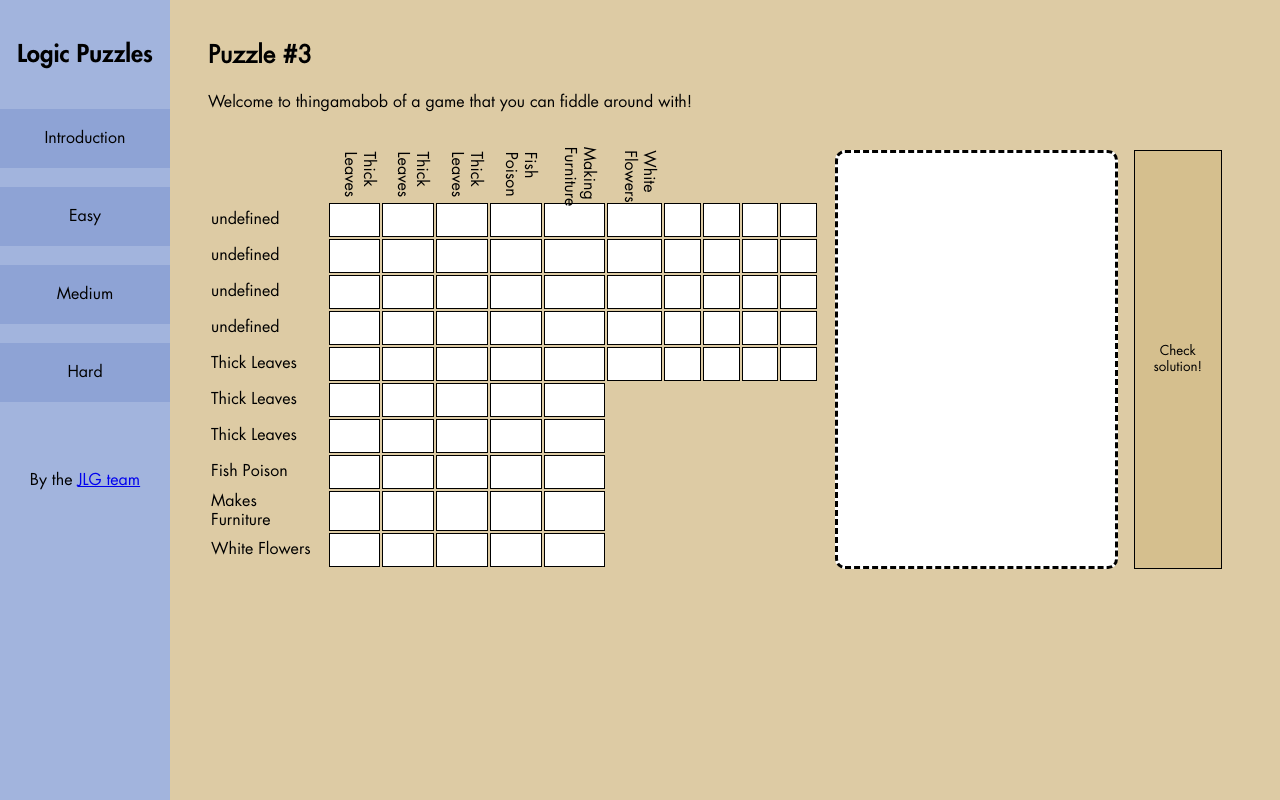
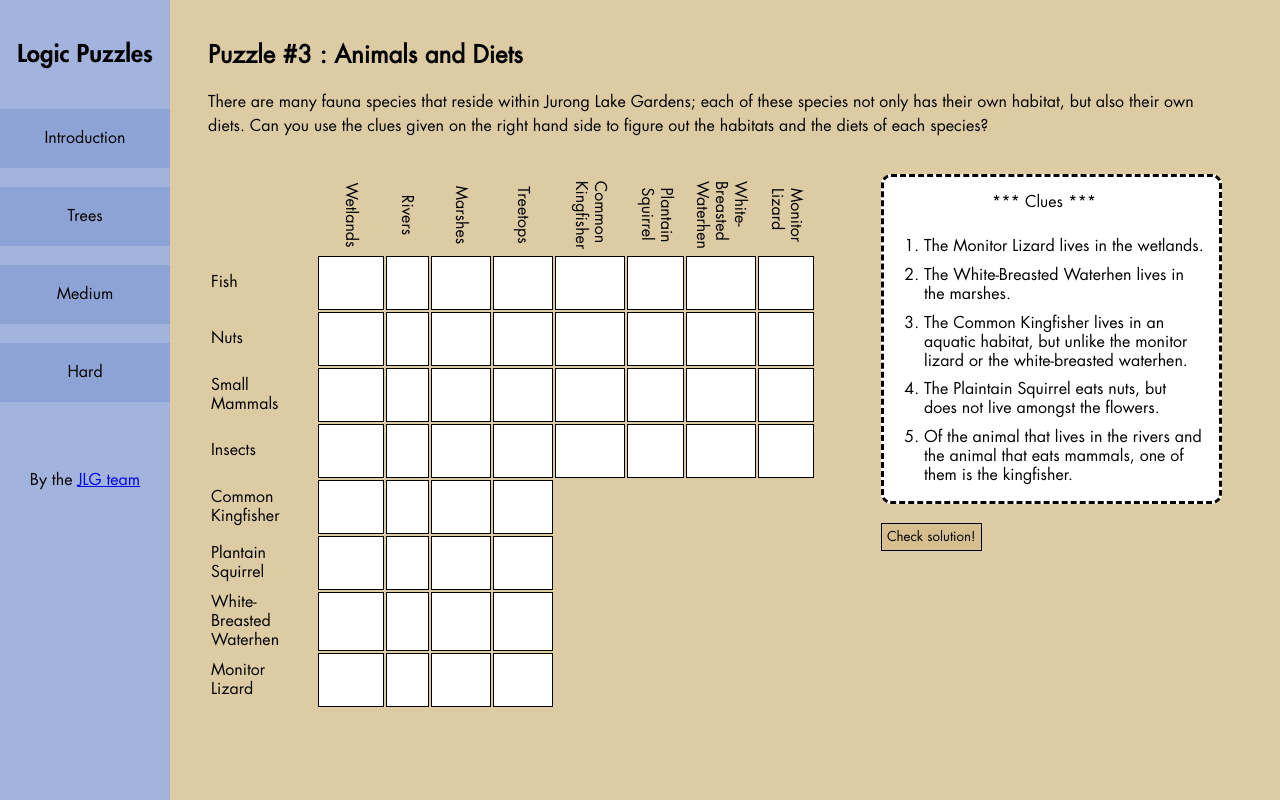
Before and after one commit to kevfo/Logic-Puzzles-in-HTML, a plain HTML site: page index.html in a window 1280 px wide. Both pictures are taken after a click on the element "Hard". Drawn offline with Linux system fonts and the light colour scheme.

Commit message:
Second major commit
Game is barely functional

```diff
--- a/assets/levelData.js
+++ b/assets/levelData.js
@@ -1,42 +1,57 @@
 // This file is used to store data on levels:
 const levelOne = {
   rowTitles : [
-    'White Flowers',
-    'Makes Furniture',
-    'Fish Poison',
+    'Pong Pong',
+    'Hard Milkwood',
+    'Indian Rubber Tree',
+    'Poisonous Fruits',
     'Thick Leaves',
-    'Thick Leaves',
-    'Thick Leaves'
+    'Spoon-shaped Leaves'
   ],
   colTitles : [
-    'White Flowers',
-    'White Flowers',
-    'Fish Poison',
-    'Thick Leaves',
-    'Thick Leaves',
-    'Thick Leaves'
+    'Pong Pong',
+    'Hard Milk-\n wood',
+    'Indian Rubber Tree',
+    'Makes Tables',
+    'Orna-\n mental Plant',
+    'Makes Fish Poison'
   ],
+  // Not best practice, but works well enough for now.
   winningSelections : [
-
+    `<td id="30 70" class="selectedCell" onclick="clickCell('30 70')">`,
+    `<td id="50 70" class="selectedCell" onclick="clickCell('50 70')">`,
+    `<td id="20 60" class="selectedCell" onclick="clickCell('20 60')">`,
+    `<td id="40 60" class="selectedCell" onclick="clickCell('40 60')">`,
+    `<td id="10 50" class="selectedCell" onclick="clickCell('10 50')">`,
+    `<td id="20 40" class="selectedCell" onclick="clickCell('20 40')">`,
+    `<td id="30 30" class="selectedCell" onclick="clickCell('30 30')">`,
+    `<td id="10 20" class="selectedCell" onclick="clickCell('10 20')">`,
+    `<td id="60 50" class="selectedCell" onclick="clickCell('60 50')">`
   ]
 }
 
 const levelTwo = {
   rowTitles : [
-    'White Flowers',
-    'Makes Furniture',
-    'Fish Poison',
-    'Thick Leaves',
-    'Thick Leaves',
-    'Thick Leaves'
+    'Freezable',
+    'Dryable',
+    "Stored in water",
+    "Sauteed",
+    "Sweets",
+    "Soup",
+    "Thai Basil",
+    "Chocolate Mint",
+    "Watercress"
   ],
   colTitles : [
-    'White Flowers',
-    'Making Furniture',
-    'Fish Poison',
-    'Thick Leaves',
-    'Thick Leaves',
-    'Thick Leaves'
+    'Freeza- \n ble',
+    'Dryable',
+    "Stored in water",
+    "Sauteed",
+    "Sweets",
+    "Soups",
+    "Moist \n soil",
+    "Some water",
+    "Sunny weather"
   ],
   winningSelections : [
 
@@ -45,20 +60,24 @@ const levelTwo = {
 
 const levelThree = {
   rowTitles : [
-    'White Flowers',
-    'Makes Furniture',
-    'Fish Poison',
-    'Thick Leaves',
-    'Thick Leaves',
-    'Thick Leaves'
+    'Monitor Lizard',
+    'White-Breasted Waterhen',
+    'Plantain Squirrel',
+    'Common Kingfisher',
+    'Insects',
+    'Small Mammals',
+    'Nuts',
+    'Fish',
   ],
   colTitles : [
-    'White Flowers',
-    'Making Furniture',
-    'Fish Poison',
-    'Thick Leaves',
-    'Thick Leaves',
-    'Thick Leaves'
+    'Monitor Lizard',
+    'White-Breasted Waterhen',
+    'Plantain Squirrel',
+    'Common Kingfisher',
+    'Treetops',
+    'Marshes',
+    'Rivers',
+    'Wetlands'
   ],
   winningSelections : [
 
--- a/assets/overall.js
+++ b/assets/overall.js
@@ -16,11 +16,25 @@ function navigateBetween(tabID, element) {
 
 // == FOR LOGIC GRIDS ==
 
+function makeIDs(tableID) {
+  switch(tableID) {
+    case 'logicGrid1':
+      return 10;
+      break;
+    case 'logicGrid2':
+      return 40;
+      break;
+    case 'logicGrid3':
+      return 70;
+      break;
+  }
+}
+
 // Makes the grid that we want:
 function makeLogicGrid(nrow, ncol, decrementBy, tableID, levelData) {
   let table = document.getElementById(tableID), rowCounter = 0, tableContents = '';
   let id = 0, headerBegin = '<tr> <td> </td>', headerEnd = '</tr>';
-  let cellContent = 0;
+  let cellContent = 0, multi = makeIDs(tableID);
 
   for (let i = levelData.colTitles.length - 1 ; i >= 0 ; i--) {
     headerBegin += `<td class = "colTitle"> ${levelData.colTitles[i]} </td>`;
@@ -34,7 +48,7 @@ function makeLogicGrid(nrow, ncol, decrementBy, tableID, levelData) {
     rowBegin += `<td class = "rowTitle"> ${levelData.rowTitles[y - 1]} </td>`;
 
     for (let x = 0 ; x < ncol ; x++) {
-      rowBegin += `<td class = "logicCell" id = "${x} ${y}" onclick = "clickCell('${x} ${y}')">  </td>`;
+      rowBegin += `<td class = "logicCell" id = "${x * multi + multi} ${y * multi + multi}" onclick = "clickCell('${x * multi + multi} ${y * multi + multi}')">  </td>`;
     }
 
     rowBegin += ` ${rowEnd}`;
@@ -69,20 +83,20 @@ function clickCell(cellID) {
 
 // == WINNING CONDITIONS ==
 
-// Checks to see the grid in question has been won:
-function hasWonPuzzle(tableID, solution, numSelections) {
-  let table = document.getElementById(tableID);
+// Checks to see the grid in question has been won.  If it is won, then the modal
+// is shown; otherwise, nothing happens.
+function hasWonPuzzle(tableID, modalClass, solution, numSelections) {
+  let tableChoices = document.querySelectorAll(`.selectedCell`);
+  // let modal = document.getElementById(winningModal);
   let selectedChoices = [], hasWon = false, selectionCount = 0, correctCount = 0;
+  let modal = document.querySelector(`.${modalClass}`);
 
-  table.innerHTML.split('<tr>').forEach(element => {
-    element.split(' ').forEach(subele => {
-      console.log(subele);
-    })
-  })
+  // esting purposes
+
 
   // selection counter here:
   if (selectionCount < numSelections) {
-    console.log("You still haven't chosen 9 cells.");
+    // modal.innerText = "You have not selected enough choices!"
   } else if (selectionCount === numSelections) {
     for (let i = 0 ; i < selectedChoices.length ; i++) {
       if (!solution.includes(selectedChoices[i])) {
@@ -91,13 +105,21 @@ function hasWonPuzzle(tableID, solution, numSelections) {
       correctCount++;
     }
   } else {
-    console.log("You've selected too many choices!");
+    // modal.innerText = "You have selected too many choices!";
+    console.log("Too many things!");
   }
 
   hasWon = correctCount === solution.length;
 
   // Replace this wiht a modal tag afterwards!
-  console.log(hasWon ? "You've won" : "Nope, not yet!");
+  // console.log(hasWon ? "Congratulations: you have won" : "Nope, not yet!");
+  if (hasWon) {
+    // modal.innerText = "Congratulations: you won!";
+    console.log("I've won!");
+  } else {
+    // modal.innerText = "You have some wrong answers - check again!"
+    console.log("I have not won!");
+  }
 }
 
 // Displays text for the modal:
--- a/index.html
+++ b/index.html
@@ -19,7 +19,7 @@
       </div>
       <br/>
       <div class = 'menuitem' id = 'oneDiv' onclick = "navigateBetween('lvl1', this)">
-        Easy
+        Trees
       </div>
       <br/>
       <div class = 'menuitem' id = 'twoDiv' onclick = "navigateBetween('lvl2', this)">
@@ -50,7 +50,7 @@
     <div class = "tabContent" id = 'lvl1'>
       <h2> Puzzle #1 : Kenny's Mishaps </h2>
       <p class = 'story'>
-        It's a bright and sunny day at the Jurong Lake Gardens and young Kenny has taken notes on several things!  Can you help him decipher
+        It's a bright and sunny day at the Jurong Lake Gardens and young Kenny has taken notes on several trees that he found throughout a lovely stroll in the gardens!  However, he has messed up his notes and now, cannot figure out what he has written!  Can you help him decipher
         the notes that he has taken?
       </p>
       <div class = "game">
@@ -63,54 +63,75 @@
           <div class = "clueContainer">
             <p style = "text-align:center;"> *** Clues *** </p>
             <ol class = 'clues' id = 'game1clues'>
-              <li> The tree with thick leaves, the tree with white flowers, and the tree that is used for making furniture are all different trees. </li>
-              <li> The tree that is used for making fish poison doesn't have white flowers. </li>
-              <li> Of the tree with thick leaves and the tree with white flowers, one is used to make fish poison. </li>
-              <li> The tree with thick leaves cannot be used to make fish poison. </li>
+              <li> The tree with spoon-shaped leaves is not poisonous. </li>
+              <li> Of the tree with thick leaves and the tree that is used to make chairs, one of them is called the Hard Milkwood. </li>
+              <li> The Indian Rubber Tree, which is not poisonous, is an ornamental plant with thick leaves. </li>
+              <li> The Pong Pong is poisonous. </li>
             </ol>
           </div>
           <br/>
-          <button class = "submitButton" onclick = 'hasWonPuzzle("logicGrid1", "levelTwo")'>
+          <button class = "submitButton" onclick = 'hasWonPuzzle("logicGrid1", "winning1Modal", levelOne.winningSelections, 9)'>
             Check solution!
           </button>
         </div>
       </div>
-      <div class = '1winningModal'>
+      <br/>
+      <div class = 'winning1Modal'>
 
       </div>
     </div>
 
     <!-- Med one -->
     <div class = "tabContent" id = 'lvl2'>
-      <h2> Puzzle #2 </h2>
+      <h2> Puzzle #2 : Edible Plants </h2>
       <p class = 'story'>
-        This is Jeremy's first time in the gardens and he is
+        Jennifer, a community gardener, is planning a get-together with her gardening buddies Megan and Rose.  All three
+        gardeners shared produce from their gardens and made food with each others' produce: can you figure out who bought and made what?
       </p>
       <div class = "game">
         <table class = "logicGrid">
+          <colgroup>
+            <col style = "width : 11.11%" />
+            <col style = "width : 11.11%" />
+            <col style = "width : 11.11%" />
+            <col style = "width : 11.11%" />
+            <col style = "width : 11.11%" />
+            <col style = "width : 11.11%" />
+            <col style = "width : 11.11%" />
+            <col style = "width : 11.11%" />
+          </colgroup>
           <tbody id = "logicGrid2">
 
           </tbody>
         </table>
+        <div>
           <div class = "clueContainer">
+            <p style = "text-align:center;"> *** Clues *** </p>
             <ol class = 'clues' id = 'game1clues'>
-
+              <li> The Chocolate Mint plant is neither used for stir-fries or soups. </li>
+              <li> The Thai basil is used for stir-frying, but cannot be frozen. </li>
+              <li> The plant that can be frozen also needs some water to survive. </li>
+              <li> The plant that is used for soups is not stored in water or freezable. </li>
             </ol>
           </div>
+          <br />
           <button class = "submitButton" onclick = 'hasWonPuzzle("logicGrid2", "levelOne")'>
             Check solution!
           </button>
         </div>
-      <div class = '2winningModal'>
+      </div>
+      <br/>
+      <div class = 'winning2Modal'>
 
       </div>
     </div>
 
     <!-- Hard one -->
     <div class = "tabContent" id = 'lvl3'>
-      <h2> Puzzle #3 </h2>
+      <h2> Puzzle #3 : Animals and Diets </h2>
       <p class = 'story'>
-        Welcome to thingamabob of a game that you can fiddle around with!
+        There are many fauna species that reside within Jurong Lake Gardens; each of these species not only has their own habitat, but also
+        their own diets.  Can you use the clues given on the right hand side to figure out the habitats and the diets of each species?
       </p>
       <div class = "game">
         <table class = "logicGrid">
@@ -118,16 +139,25 @@
 
           </tbody>
         </table>
+        <div>
           <div class = "clueContainer">
+            <p style = "text-align:center;"> *** Clues *** </p>
             <ol class = 'clues' id = 'game1clues'>
-
+              <li> The Monitor Lizard lives in the wetlands. </li>
+              <li> The White-Breasted Waterhen lives in the marshes. </li>
+              <li> The Common Kingfisher lives in an aquatic habitat, but unlike the monitor lizard or the white-breasted waterhen. </li>
+              <li> The Plaintain Squirrel eats nuts, but does not live amongst the flowers. </li>
+              <li> Of the animal that lives in the rivers and the animal that eats mammals, one of them is the kingfisher. </li>
             </ol>
           </div>
+          <br />
           <button class = "submitButton" onclick = 'hasWonPuzzle("logicGrid3", "levelThree")'>
             Check solution!
           </button>
         </div>
-      <div class = '3winningModal'>
+      </div>
+      <br/>
+      <div class = 'winning3Modal'>
 
       </div>
     </div>
@@ -138,8 +168,8 @@
 
       // Make the logic grids here:
       makeLogicGrid(6, 6, 3, 'logicGrid1', levelOne);
-      makeLogicGrid(10, 10, 5, 'logicGrid2', levelTwo);
-      makeLogicGrid(10, 10, 5, 'logicGrid3', levelThree);
+      makeLogicGrid(9, 9, 3, 'logicGrid2', levelTwo);
+      makeLogicGrid(8, 8, 4, 'logicGrid3', levelThree);
     </script>
   </body>
 </html>
--- a/overall.css
+++ b/overall.css
@@ -88,6 +88,7 @@ li {
   border: dashed black;
   border-radius: 10px;
   width: 20em;
+  padding-right: 15px;
 }
 
 .submitButton {
@@ -109,12 +110,14 @@ li {
 /* For the logic grid itself */
 .logicGrid {
   border: none;
+  width: 60%;
+  overflow-wrap: normal;
 }
 
 /* For the logic grid's cells */
 .logicCell {
   width: 50px;
-  height: 30px;
+  height: 50px;
   background-color: white;
   border: 1.5px solid black;
   cursor: pointer;
@@ -145,22 +148,47 @@ li {
   text-decoration-color: rgba(0, 0, 0, 0);
 }
 
-tr {
-  width: 100%;
-}
-
 .rowTitle {
-  width: 125px;
+  width: 30%;
   text-align: left;
   padding-right: 10px;
 }
 
 .colTitle {
   text-align: left;
-  height: 10%;
-  width: 50px;
+  height: 100%;
   transform: rotate(90deg);
-  padding-bottom: 10px;
+  overflow: hidden;
+}
+
+/* CSS for the second logic grid puzzle */
+/*
+#logicGrid2 .rowTitle {
+  width: 100%;
+}
+*
+logicGrid2 .colTitle {
+  line-height: 15px;
+  height: 65px;
+  padding: 0px 5px 0px;
+  width: 100%;
+}
+*/
+logicGrid2 {
+  table-layout: fixed;
+}
+
+
+
+
+/* CSS for the third logic grid puzzle */
+
+#logicGrid3 .colTitle {
+  height: 76px;
+}
+
+#logicGrid3 {
+  width: 50%;
 }
 
 /* Miscellaneous CSS for the rest of the web-app*/
@@ -176,4 +204,5 @@ body {
   display: flex;
   justify-content: center;
   display: none;
+  backdrop-filter: blur(3px);
 }
```
Lines whose indentation alone changed are shown as unchanged.
